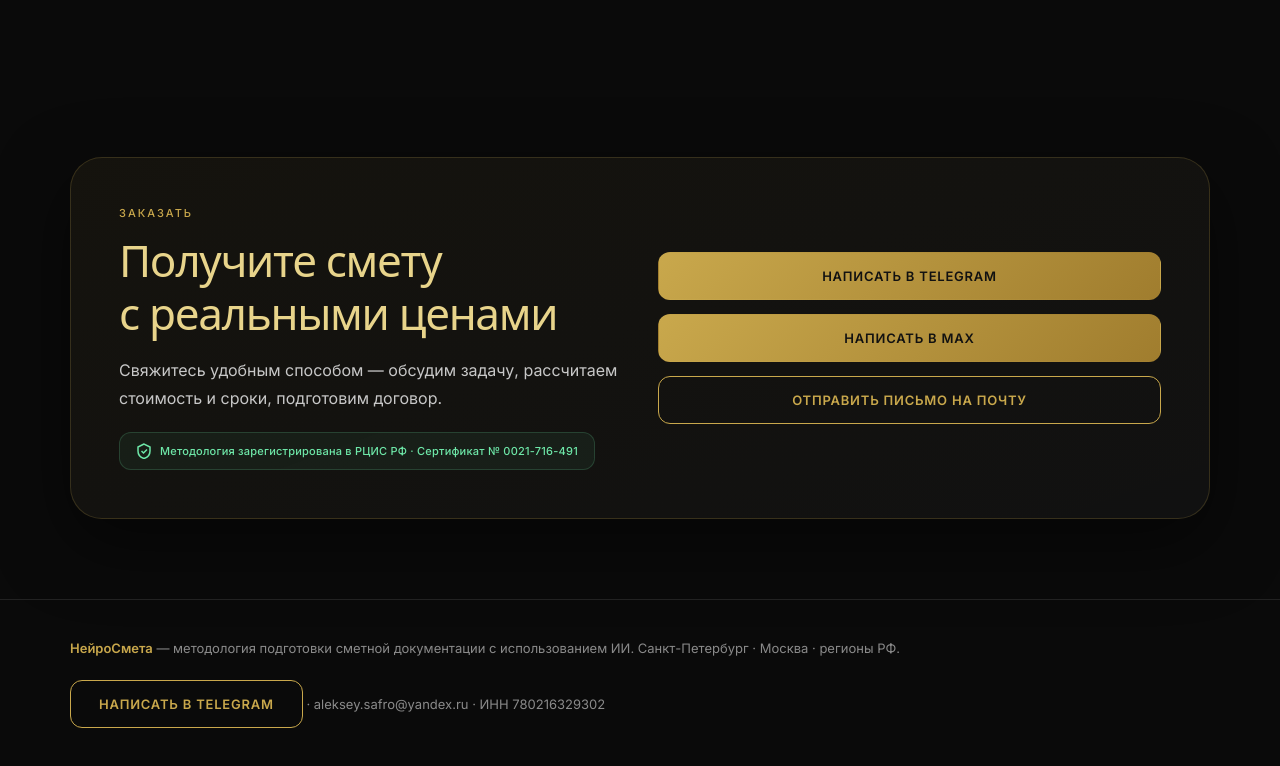
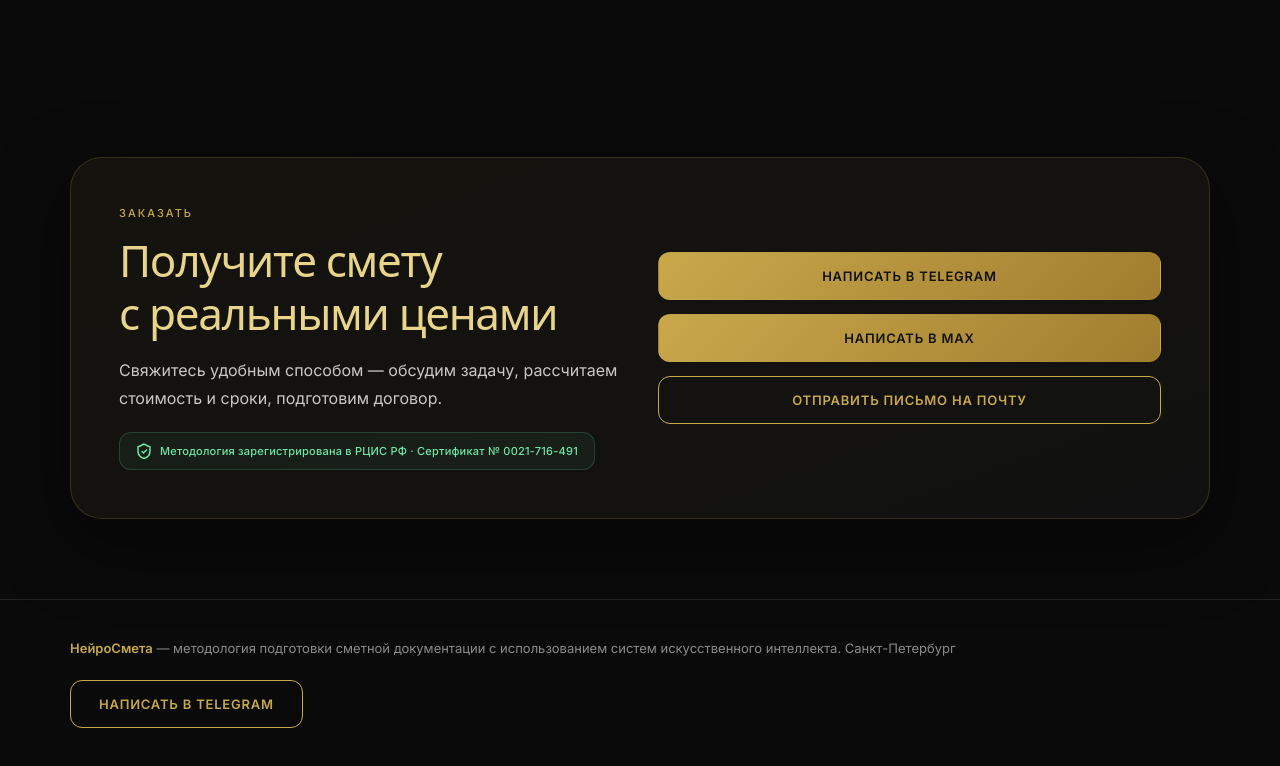
Before and after one commit to asafro-c/neirosmeta-site, a plain HTML site: page index.html in a window 1280 px wide. Shown: the part 6293-7059 px from the top of the page. Drawn offline with Linux system fonts and the light colour scheme; a web font is replaced by a local one.

Commit message:
Update index.html

```diff
--- a/index.html
+++ b/index.html
@@ -401,8 +401,8 @@
 
   <footer>
     <div class="container footer-grid">
-      <div><b style="color:var(--gold)">НейроСмета</b> — методология подготовки сметной документации с использованием ИИ. Санкт-Петербург · Москва · регионы РФ.</div>
-      <div><a class="btn" href="https://t.me/a_safro" target="_blank">Написать в Telegram</a> · aleksey.safro@yandex.ru · ИНН 780216329302</div>
+      <div><b style="color:var(--gold)">НейроСмета</b> — методология подготовки сметной документации с использованием систем искусственного интеллекта. Санкт-Петербург</div>
+      <div><a class="btn" href="https://t.me/a_safro" target="_blank">Написать в Telegram</a></div>
     </div>
   </footer>
 </body>
```
